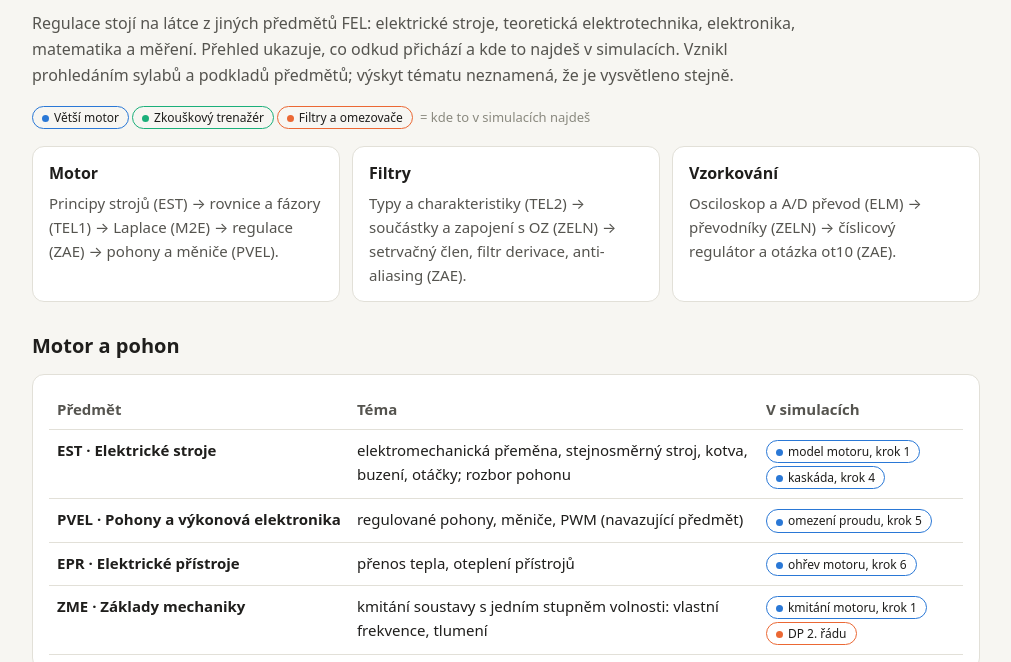
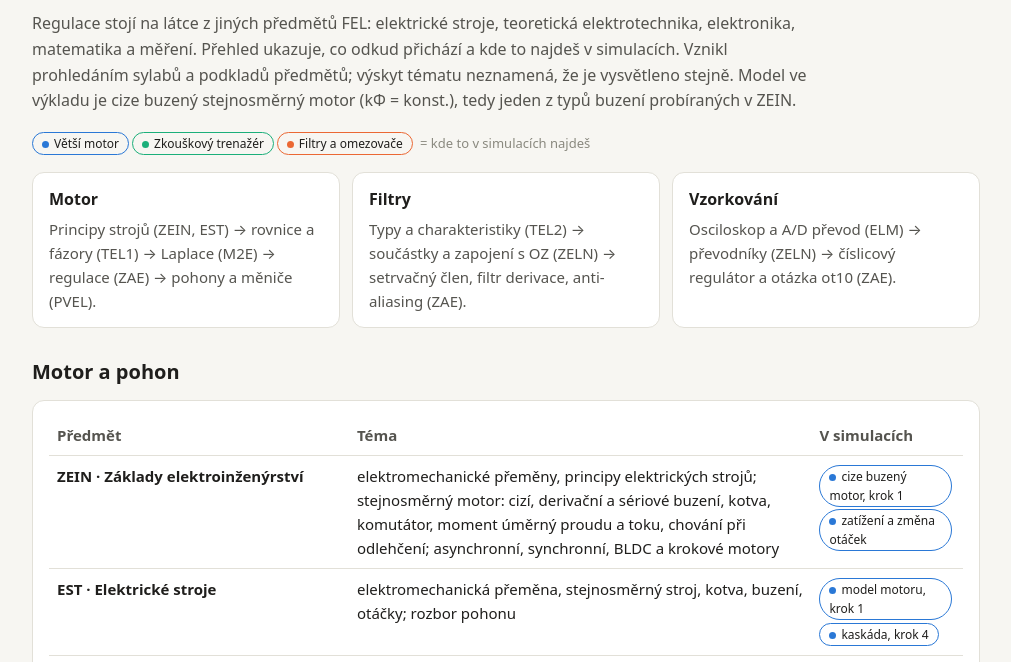
Before and after one commit to geproha/zae-sim, a plain HTML site: page docs/souvislosti.html in a window 1280 px wide. Shown: the part 96-758 px from the top of the page, without its empty margins (134-1145 px from the left). Drawn offline with Linux system fonts and the light colour scheme.

Commit message:
Souvislosti: ZEIN (elektrické stroje, buzení stejnosměrného motoru)

```diff
--- a/docs/souvislosti.html
+++ b/docs/souvislosti.html
@@ -36,17 +36,18 @@ footer{margin-top:32px;padding-top:12px;border-top:1px solid var(--line);font-si
 <main>
 <p class="kicker">ZAE · simulace · souvislosti</p>
 <h1>Kde se ZAE potkává s ostatními předměty</h1>
-<p class="lead">Regulace stojí na látce z jiných předmětů FEL: elektrické stroje, teoretická elektrotechnika, elektronika, matematika a měření. Přehled ukazuje, co odkud přichází a kde to najdeš v simulacích. Vznikl prohledáním sylabů a podkladů předmětů; výskyt tématu neznamená, že je vysvětleno stejně.</p>
+<p class="lead">Regulace stojí na látce z jiných předmětů FEL: elektrické stroje, teoretická elektrotechnika, elektronika, matematika a měření. Přehled ukazuje, co odkud přichází a kde to najdeš v simulacích. Vznikl prohledáním sylabů a podkladů předmětů; výskyt tématu neznamená, že je vysvětleno stejně. Model ve výkladu je cize buzený stejnosměrný motor (kΦ = konst.), tedy jeden z typů buzení probíraných v ZEIN.</p>
 <p><span class="chip" style="--c:var(--m)">Větší motor</span><span class="chip" style="--c:var(--d)">Zkouškový trenažér</span><span class="chip" style="--c:var(--f)">Filtry a omezovače</span> <span class="note">= kde to v simulacích najdeš</span></p>
 
 <div class="grid">
-<div class="card"><h3>Motor</h3><p>Principy strojů (EST) → rovnice a fázory (TEL1) → Laplace (M2E) → regulace (ZAE) → pohony a měniče (PVEL).</p></div>
+<div class="card"><h3>Motor</h3><p>Principy strojů (ZEIN, EST) → rovnice a fázory (TEL1) → Laplace (M2E) → regulace (ZAE) → pohony a měniče (PVEL).</p></div>
 <div class="card"><h3>Filtry</h3><p>Typy a charakteristiky (TEL2) → součástky a zapojení s OZ (ZELN) → setrvačný člen, filtr derivace, anti-aliasing (ZAE).</p></div>
 <div class="card"><h3>Vzorkování</h3><p>Osciloskop a A/D převod (ELM) → převodníky (ZELN) → číslicový regulátor a otázka ot10 (ZAE).</p></div>
 </div>
 
 <h2>Motor a pohon</h2>
 <div class="card scroll"><table><tr><th>Předmět</th><th>Téma</th><th>V simulacích</th></tr>
+<tr><td>ZEIN · Základy elektroinženýrství</td><td>elektromechanické přeměny, principy elektrických strojů; stejnosměrný motor: cizí, derivační a sériové buzení, kotva, komutátor, moment úměrný proudu a toku, chování při odlehčení; asynchronní, synchronní, BLDC a krokové motory</td><td><a class="chip" style="--c:var(--m)" href="index.html#krok1">cize buzený motor, krok 1</a><a class="chip" style="--c:var(--m)" href="index.html#krok6">zatížení a změna otáček</a></td></tr>
 <tr><td>EST · Elektrické stroje</td><td>elektromechanická přeměna, stejnosměrný stroj, kotva, buzení, otáčky; rozbor pohonu</td><td><a class="chip" style="--c:var(--m)" href="index.html#krok1">model motoru, krok 1</a><a class="chip" style="--c:var(--m)" href="index.html#krok4">kaskáda, krok 4</a></td></tr>
 <tr><td>PVEL · Pohony a výkonová elektronika</td><td>regulované pohony, měniče, PWM (navazující předmět)</td><td><a class="chip" style="--c:var(--m)" href="index.html#krok5">omezení proudu, krok 5</a></td></tr>
 <tr><td>EPR · Elektrické přístroje</td><td>přenos tepla, oteplení přístrojů</td><td><a class="chip" style="--c:var(--m)" href="index.html#krok6">ohřev motoru, krok 6</a></td></tr>
```
Also changed, not shown: 1 other file.
